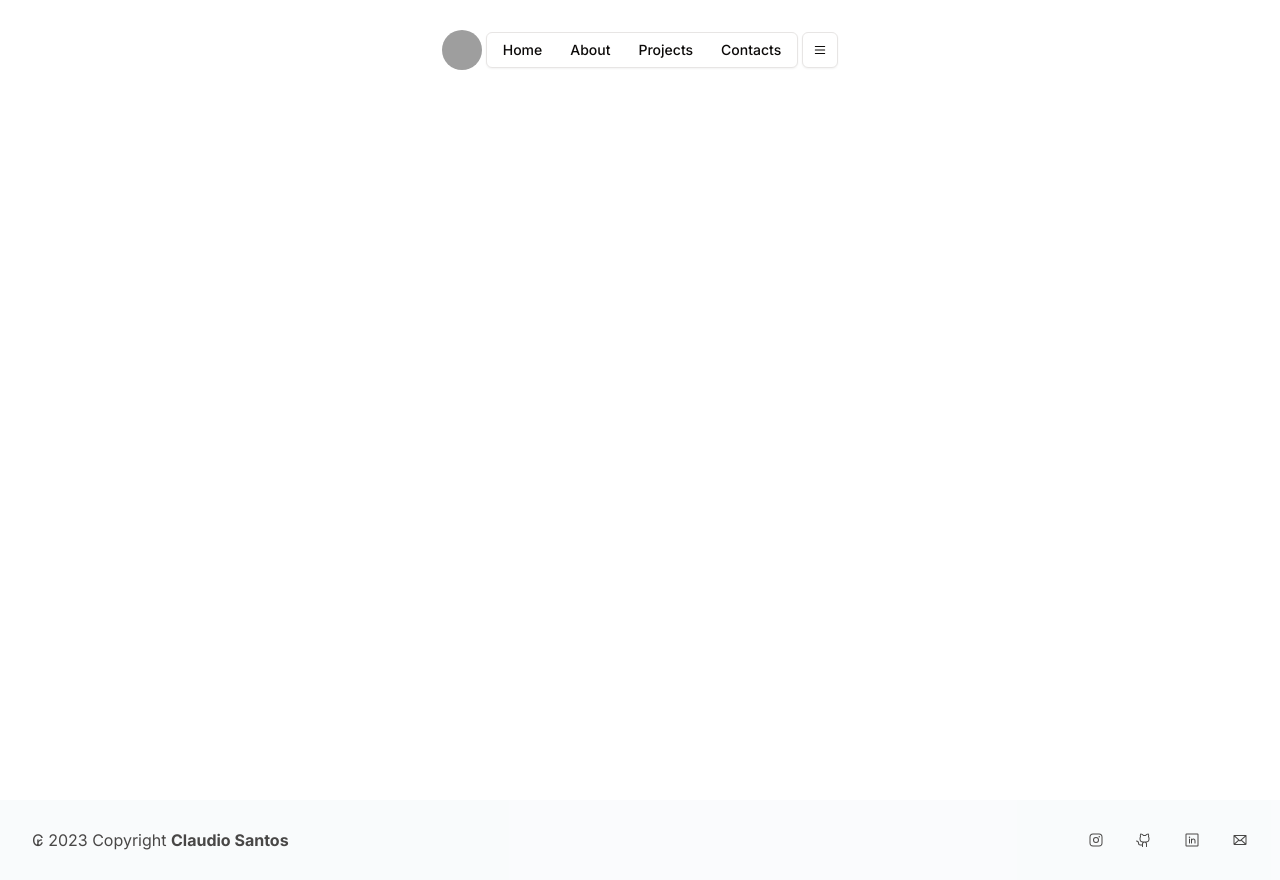
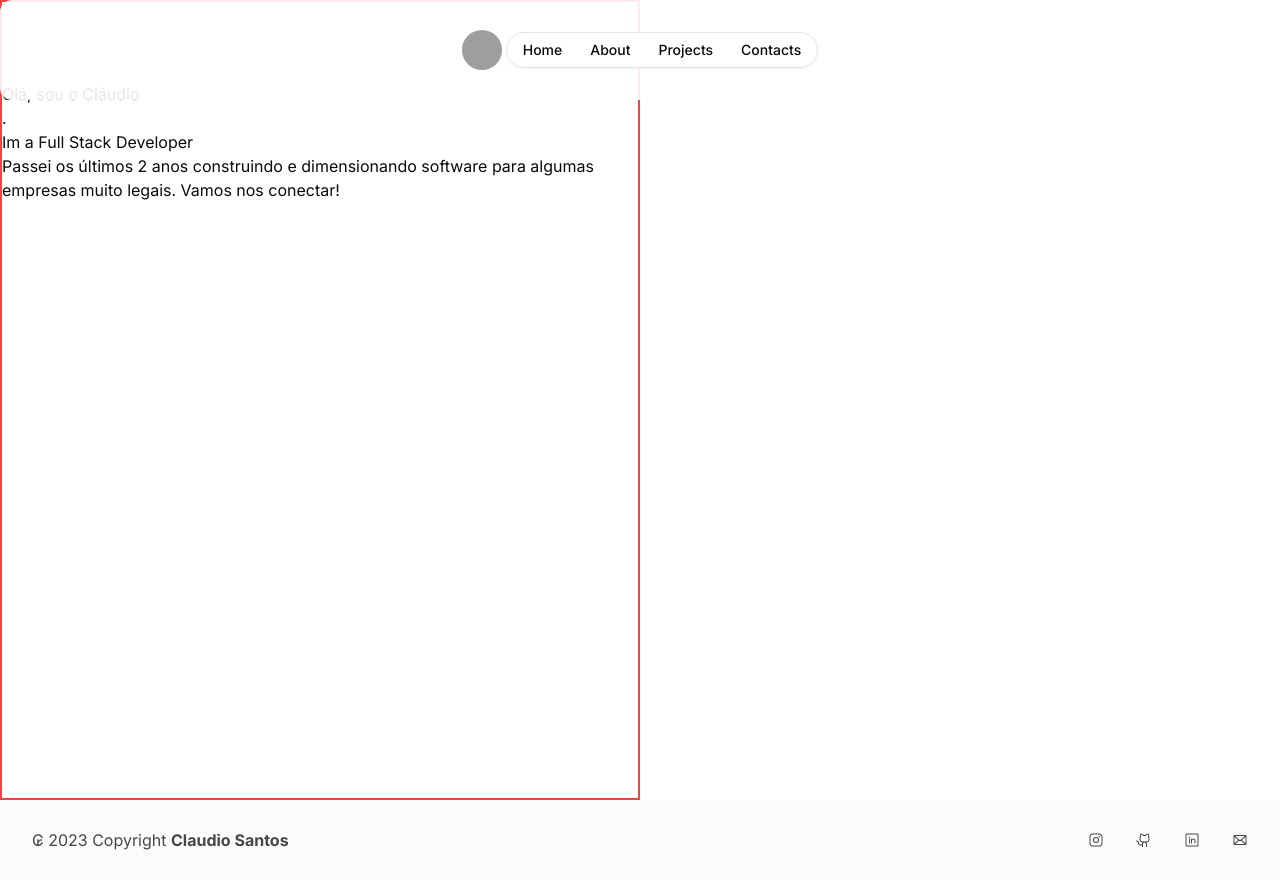
Before and after one commit to claudiosssant/my-new-portfolio, a Next.js app: page / in a window 1280 px wide. Built offline with nearby package versions, Linux system fonts and the light colour scheme; grey boxes are pictures that could not be loaded.

Commit message:
feat: add home content

```diff
--- /dev/null
+++ b/src/app/(home)/components/home-text.tsx
@@ -0,0 +1,13 @@
+const HomeText = () => {
+  return (
+    <div className="border-2 border-red-500 h-full w-1/2 pt-20">
+      <div>
+        <h1>Olá, sou o Cláudio</h1><span>.</span>
+      </div>
+      <h4>Im a Full Stack Developer</h4>
+      <p>Passei os últimos 2 anos construindo e dimensionando software para algumas empresas muito legais. Vamos nos conectar!</p>
+    </div>
+   );
+}
+
+export default HomeText;
--- a/src/app/(home)/page.tsx
+++ b/src/app/(home)/page.tsx
@@ -1,12 +1,13 @@
 import Footer from "@/components/ui/footer";
 import Header from "@/components/ui/header";
+import HomeText from "./components/home-text";
 
 const Home = () => {
   return (
     <div className="">
       <Header />
-      <div className="flex-1 h-screen">
-
+      <div className="flex-1 h-screen justify center">
+        <HomeText />
       </div>
       <Footer />
     </div>
--- a/src/components/ui/header.tsx
+++ b/src/components/ui/header.tsx
@@ -15,21 +15,24 @@ import {
   HouseSimple,
   IdentificationCard,
   List,
+  Phone,
   ProjectorScreen,
 } from "@phosphor-icons/react";
 import MenuHeader from "./menu-header";
 
-
 const Header = () => {
   return (
-    <Card className="flex items-center justify-center gap-1 bg-white/80 shadow-none border-0 p-[1.875rem] fixed w-full">
+    <Card className="flex items-center justify-between md:justify-center gap-1 bg-white/90 shadow-none border-0 p-[1.875rem] fixed w-full">
       <Link href="/">
         <Avatar>
           <AvatarImage src="https://avatars.githubusercontent.com/u/122230401?s=96&v=4" />
           <AvatarFallback>CN</AvatarFallback>
         </Avatar>
       </Link>
+      <div className="hidden md:flex">
         <MenuHeader />
+      </div>
+      <div className="md:hidden">
         <Sheet>
           <SheetTrigger asChild>
             <Button size="icon" variant="outline">
@@ -59,7 +62,7 @@ const Header = () => {
               </Button>
 
               <SheetClose asChild>
-              <Link href={"/catalog"}>
+                <Link href={"/"}>
                   <Button
                     variant="outline"
                     className=" w-full justify-center gap-2 font-bold"
@@ -67,11 +70,19 @@ const Header = () => {
                     <ProjectorScreen />
                     Projects
                   </Button>
+                  <Button
+                    variant="outline"
+                    className=" w-full justify-center gap-2 font-bold"
+                  >
+                    <Phone />
+                    Contacts
+                  </Button>
                 </Link>
               </SheetClose>
             </div>
           </SheetContent>
         </Sheet>
+      </div>
     </Card>
   );
 };
--- a/src/components/ui/menubar.tsx
+++ b/src/components/ui/menubar.tsx
@@ -27,7 +27,7 @@ const Menubar = React.forwardRef<
   <MenubarPrimitive.Root
     ref={ref}
     className={cn(
-      "flex h-9 items-center space-x-1 rounded-md border bg-background p-1 shadow-sm",
+      "flex h-9 items-center space-x-1 rounded-full border bg-background p-1 shadow-sm",
       className
     )}
     {...props}
@@ -42,7 +42,7 @@ const MenubarTrigger = React.forwardRef<
   <MenubarPrimitive.Trigger
     ref={ref}
     className={cn(
-      "flex cursor-default select-none items-center rounded-sm px-3 py-1 text-sm font-medium outline-none focus:bg-accent focus:text-accent-foreground data-[state=open]:bg-accent data-[state=open]:text-accent-foreground",
+      "flex cursor-default select-none items-center hover:text-teal-400 rounded-sm px-3 py-1 text-sm font-medium outline-none focus:bg-accent focus:text-accent-foreground data-[state=open]:bg-accent data-[state=open]:text-teal-300",
       className
     )}
     {...props}
```
Lines whose indentation alone changed are shown as unchanged.
